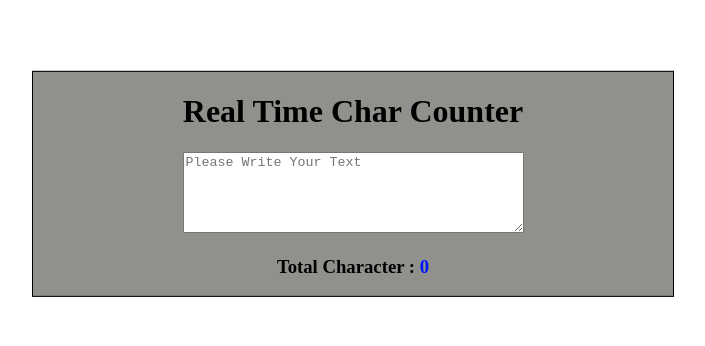
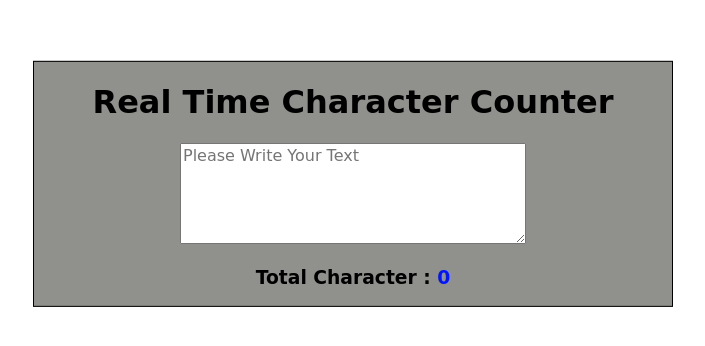
Before and after one commit to RBZAHEER/Character-Counter, a plain HTML site: page index.html in a window 1280 px wide. Shown: the part 216-562 px from the top of the page, without its empty margins (287-992 px from the left). Drawn offline with Linux system fonts and the light colour scheme.

Commit message:
change font family

```diff
--- a/index.html
+++ b/index.html
@@ -8,7 +8,7 @@
   </head>
   <body>
     <div class="box">
-      <h1>Real Time Char Counter</h1>
+      <h1>Real Time Character Counter</h1>
       <textarea
         name="charcounter"
         id="textarea"
--- a/style.css
+++ b/style.css
@@ -1,3 +1,8 @@
+* {
+  font-family: cursive;
+  box-sizing: border-box;
+}
+
 .box {
   border: 1px solid black;
   text-align: center;
@@ -12,3 +17,7 @@
 #totalchar {
   color: rgb(0, 21, 255);
 }
+
+#textarea {
+  font-size: medium;
+}
```
